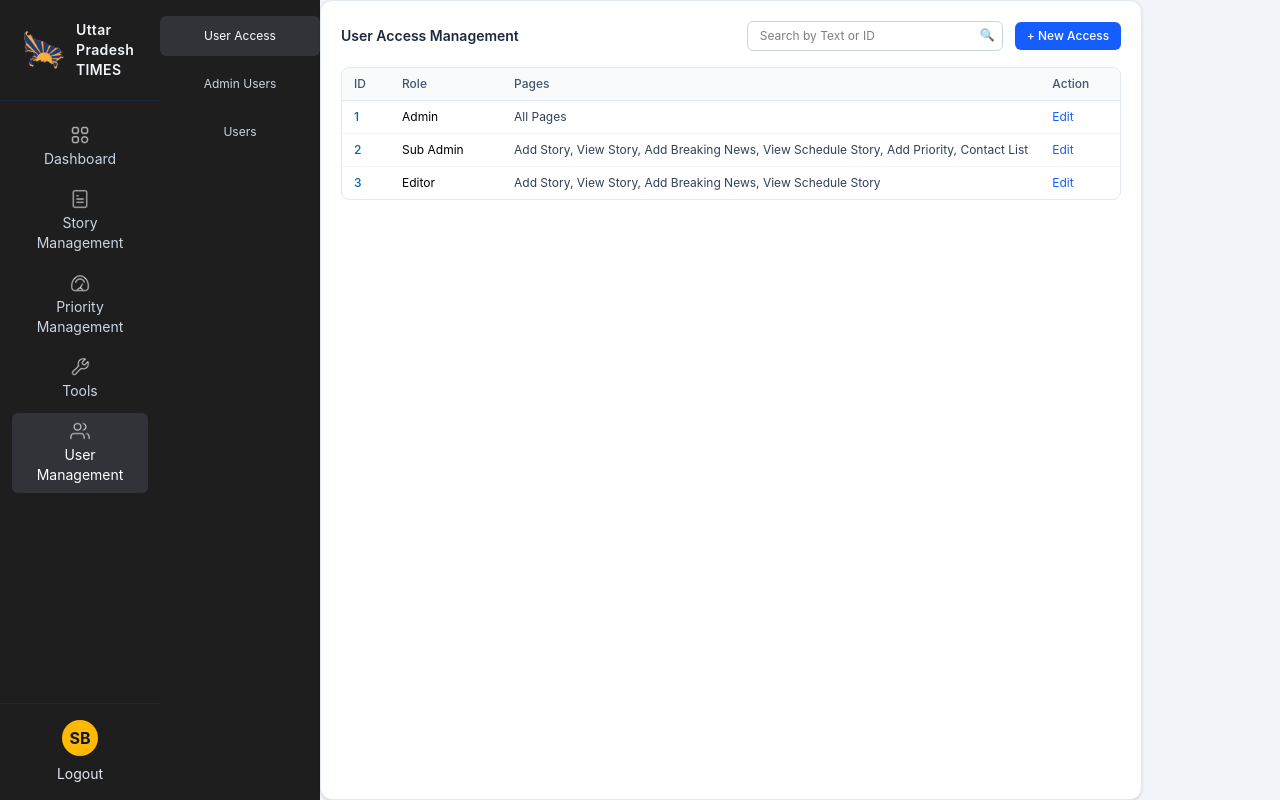
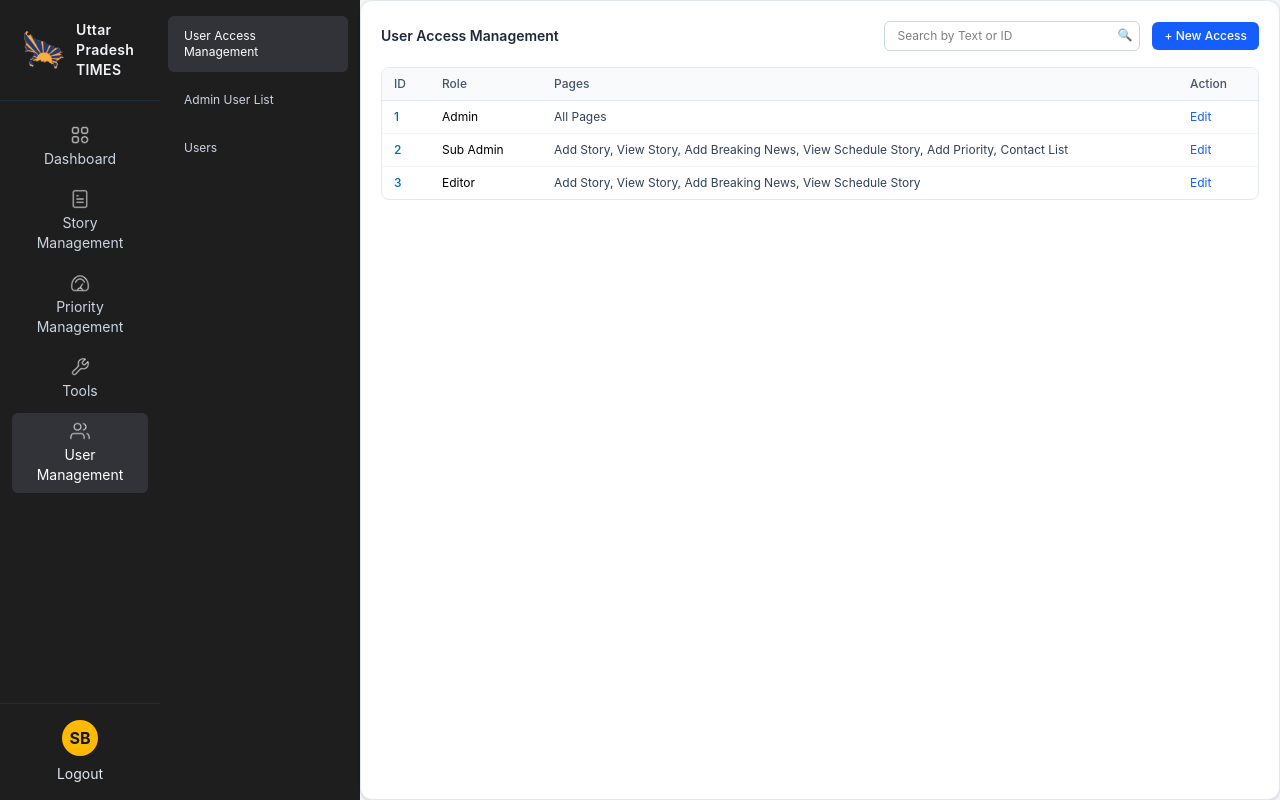
Before and after one commit to anurag5152/content-management-system, a React (Create React App) app: page /UserAccessManagement in a window 1280 px wide. Built offline with nearby package versions, Linux system fonts and the light colour scheme.

Commit message:
User Managment UI completed

```diff
--- a/src/User/UserAccessManagement.jsx
+++ b/src/User/UserAccessManagement.jsx
@@ -1,13 +1,10 @@
-// src/pages/story/UserAccessManagement.jsx
 import React, { useState } from "react";
 import UserSidebar from "./UserSideBar.jsx";
-import Sidebar from "../components/Sidebar.jsx"; // your global main sidebar
+import Sidebar from "../components/Sidebar.jsx";
 
 const UserAccessManagement = () => {
-  // active tab handled by inner sidebar
   const [active, setActive] = useState("access");
 
-  // dummy rows for UI
   const rows = [
     { id: 1, role: "Admin", pages: "All Pages" },
     {
@@ -25,17 +22,13 @@ const UserAccessManagement = () => {
 
   return (
     <div className="min-h-screen bg-slate-100 flex">
-      {/* main left sidebar (global) */}
       <Sidebar />
 
-      {/* main content area */}
-      <main className="flex">
+      <main className="flex flex-1">
 
-        <div className="flex ">
-          {/* inner module sidebar (StorySidebar) */}
+        <div className="flex flex-1">
           <UserSidebar active={active} onChange={setActive} />
 
-          {/* right content panel */}
           <div className="flex-1 bg-white rounded-xl shadow-sm border border-slate-200 p-5">
             {active === "access" && (
               <AccessManagementView rows={rows} />
--- a/src/User/UserSideBar.jsx
+++ b/src/User/UserSideBar.jsx
@@ -4,13 +4,13 @@ const UserSidebar = () => {
     {
       id: "access",
       to: "/UserAccessManagement",
-      label: "User Access",
+      label: "User Access Management",
 
     },
     {
       id: "admins",
       to: "/dashboard/users/admins",
-      label: "Admin Users",
+      label: "Admin User List",
 
     },
     {
@@ -22,20 +22,20 @@ const UserSidebar = () => {
   ];
 
   return (
-    <aside className="w-40 bg-[#1E1E1E] text-slate-100 ">
+    <aside className="w-50 bg-[#1E1E1E] text-slate-100 ">
 
-      <nav className="py-4 flex flex-col items-center gap-2">
+      <nav className="py-4 flex flex-col gap-2">
         {items.map((it) => (
           <NavLink
             key={it.id}
             to={it.to}
             className={({ isActive }) =>
-              `w-full flex flex-col items-center px-3 py-3 rounded-md transition-colors ${
+              `w-[90%] ml-2 flex flex-col  px-4 py-3 rounded-md transition-colors ${
                 isActive ? "bg-[#313338] text-white" : "hover:bg-[#313338] text-slate-300"
               }`
             }
           >
-            <span className="text-xs text-center">{it.label}</span>
+            <span className="text-xs ">{it.label}</span>
           </NavLink>
         ))}
       </nav>
```
